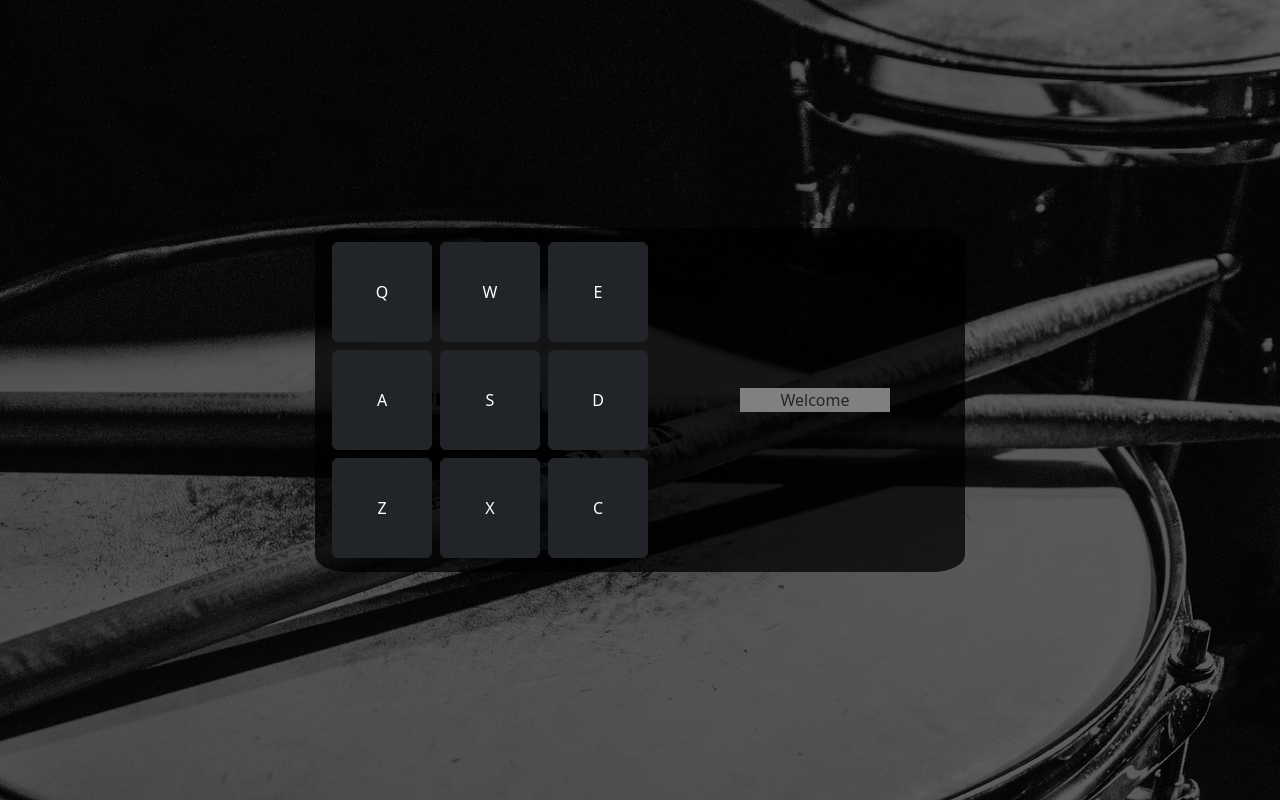
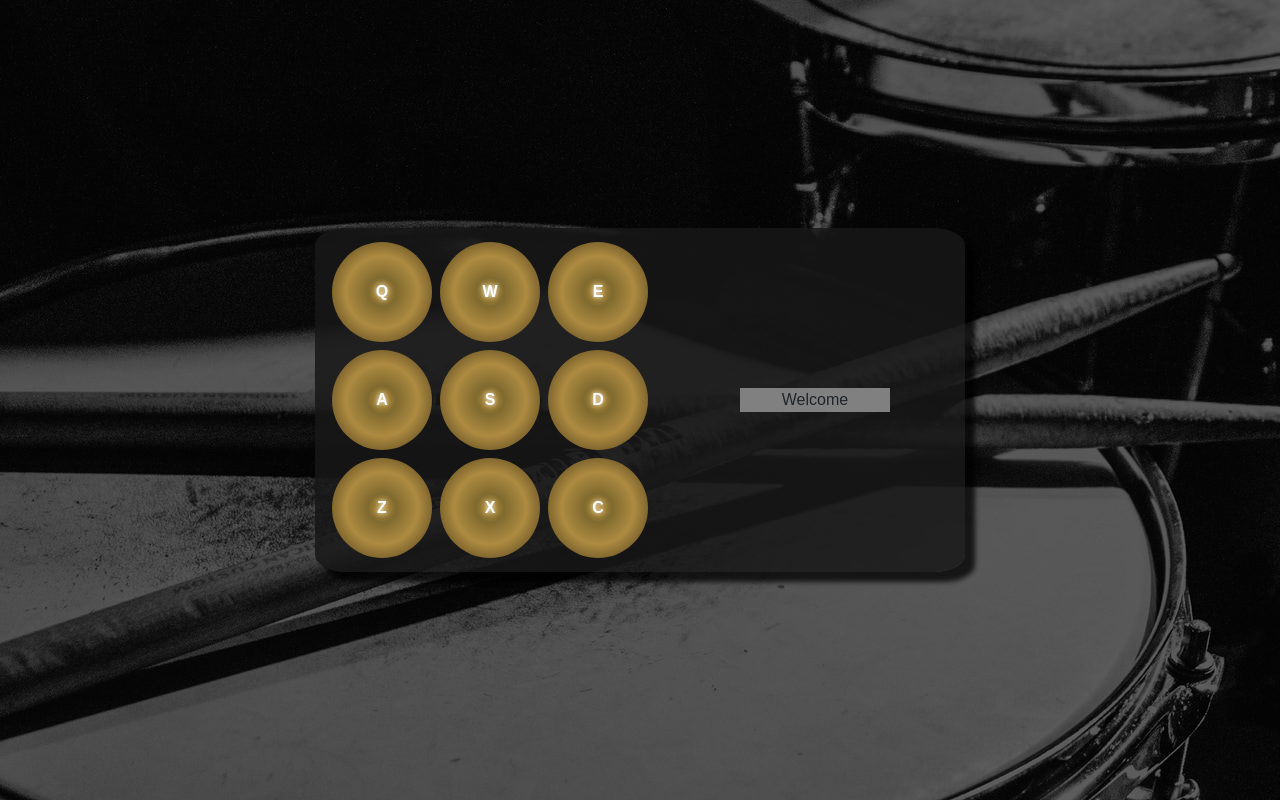
Before and after one commit to nmorelli96/fcc-drum-machine, a plain HTML site: page index.html in a window 1280 px wide. Drawn offline with nearby package versions, Linux system fonts and the light colour scheme.

Commit message:
Change font, button style and animation

```diff
--- a/styles/styles.scss
+++ b/styles/styles.scss
@@ -2,6 +2,10 @@ html {
   box-sizing: border-box;
   padding: 0;
   margin: 0;
+}
+
+body {
+  font-family: 'Saira', sans-serif !important;
 }
 
 body::before {
@@ -22,7 +26,8 @@ body::before {
 #drum-machine {
 
   #drum-machine-row {
-    background-color: rgba(0, 0, 0, 0.75);
+    background-color: rgba(24, 24, 24, 0.85);
+    box-shadow: 10px 10px 5px rgba(0, 0, 0, 0.75);
     border-radius: 5%;
     margin: 0;
     padding-top: 10px;
@@ -43,6 +48,13 @@ body::before {
             width: 100px;
             height: 100px;
             padding: 0;
+            background-color: goldenrod;
+            border: 1px black;
+            border-radius: 100%;
+            font-weight: 700;
+            text-shadow: 0 0 5px white;
+            background: rgb(187,146,55);
+            background: radial-gradient(circle, rgba(187,146,55,1) 0%, rgba(128,106,47,1) 20%, rgb(173, 139, 65) 51%, rgb(65, 50, 20) 100%);
           }
         }
       }
@@ -54,15 +66,20 @@ body::before {
 
       .container {
 
-
         #display {
           background-color: grey;
           text-align: center;
           width: 150px;
+
         }
       }
     }
   }
+}
+
+.flipAnim {
+  -webkit-animation: flip 0.1s ease 0s 1 normal;
+  animation: flip 0.1s ease 0s 1 normal;
 }
 
 @media (max-width: 768px) {
@@ -81,3 +98,13 @@ body::before {
     }
   }
 }
+
+@keyframes flip {
+  from {
+    transform: rotateX(0deg);
+  }
+
+  to {
+    transform: rotateX(120deg);
+  }
+}
```
Also changed, not shown: styles/styles.css, 1 other file.
